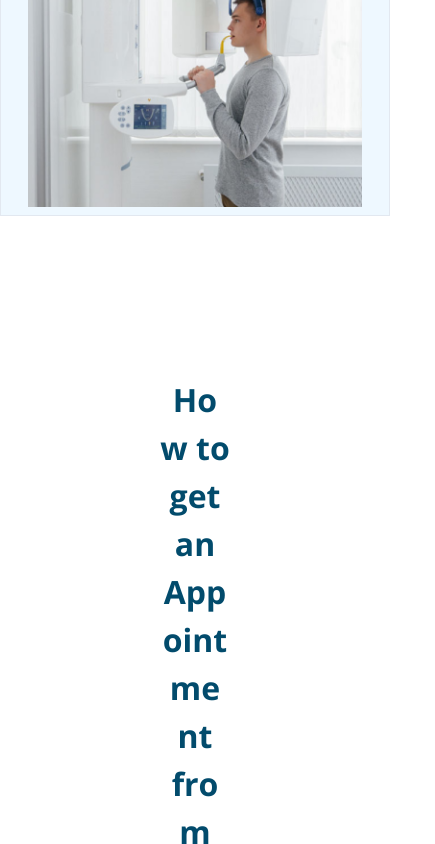
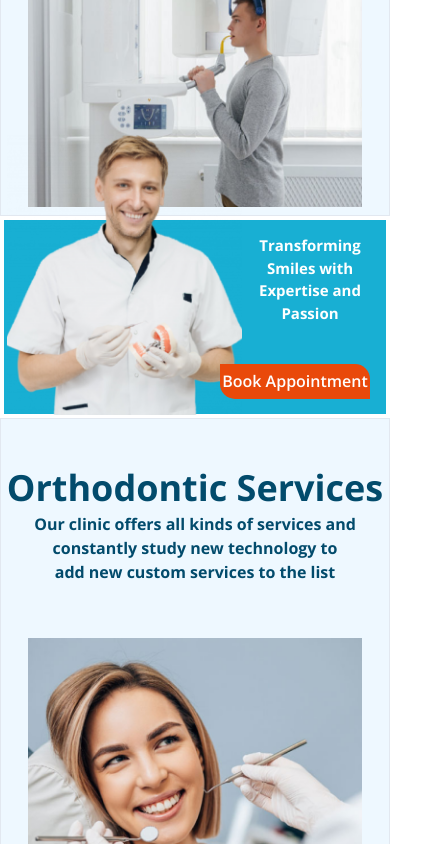
Before and after one commit to RuentDev/dental-appointment-app-client, a Next.js app: page / in a window 390 px wide. Shown: the part 4140-4984 px from the top of the page, 435 px wide, since content can reach past the window. Built offline with nearby package versions, Linux system fonts and the light colour scheme.

Commit message:
fixed responsive advertisement component for base

```diff
--- a/src/app/page.tsx
+++ b/src/app/page.tsx
@@ -9,7 +9,7 @@ const HomePage = () => {
       <Components.Sections.MakeAppointmentSection />
       <Components.Sections.AboutSection />
       <Components.Sections.OrthodonticSection />
-      <Components.Sections.ProcessSection/>
+      {/* <Components.Sections.ProcessSection/> */}
       <Components.Sections.AdvertiseSection/>
       <Components.Sections.OrthodonticSection />
       <Components.Sections.AppointmentsSection/>
--- a/src/components/Sections/AdvertiseSection.tsx
+++ b/src/components/Sections/AdvertiseSection.tsx
@@ -14,12 +14,12 @@ const AdvertiseSection = () => {
       >
         <Flex
           position="absolute"
-          mt="-190px"
+          mt={{base:"-85px",sm:"-190px",md:"-190px",lg:"-190px"}}
           ml={{ sm: "0%", md: "10%", lg: "10%" }}
         >
           <Box
-            width={{ base: "341px", sm: "341px", md: "410.82px", lg: "487px" }}
-            height={{ base: "380px", sm: "380px", md: "455px", lg: "578px" }}
+            width={{ base: "241px", sm: "341px", md: "410.82px", lg: "487px" }}
+            height={{ base: "280px", sm: "380px", md: "455px", lg: "578px" }}
             position="relative"
           >
             <Image
@@ -41,15 +41,15 @@ const AdvertiseSection = () => {
         >
           <Text
             textAlign="center"
-            marginLeft={{ base: 330, sm: 330, md: 500, lg: 600 }}
+            marginLeft={{ base: 230, sm: 330, md: 500, lg: 600 }}
             color="#fff"
-            fontSize={{ base: 20, sm: 20, md: 24, lg: 36 }}
+            fontSize={{ base: 15, sm: 20, md: 24, lg: 36 }}
             fontWeight={700}
           >
             Transforming Smiles with Expertise and <br />
             Passion
           </Text>
-          <Button marginLeft={{ base: 330, sm: 330, md: 500, lg: 600 }}>
+          <Button marginLeft={{ base: 200, sm: 330, md: 500, lg: 600 }}>
             Book Appointment
           </Button>
         </Flex>
```
